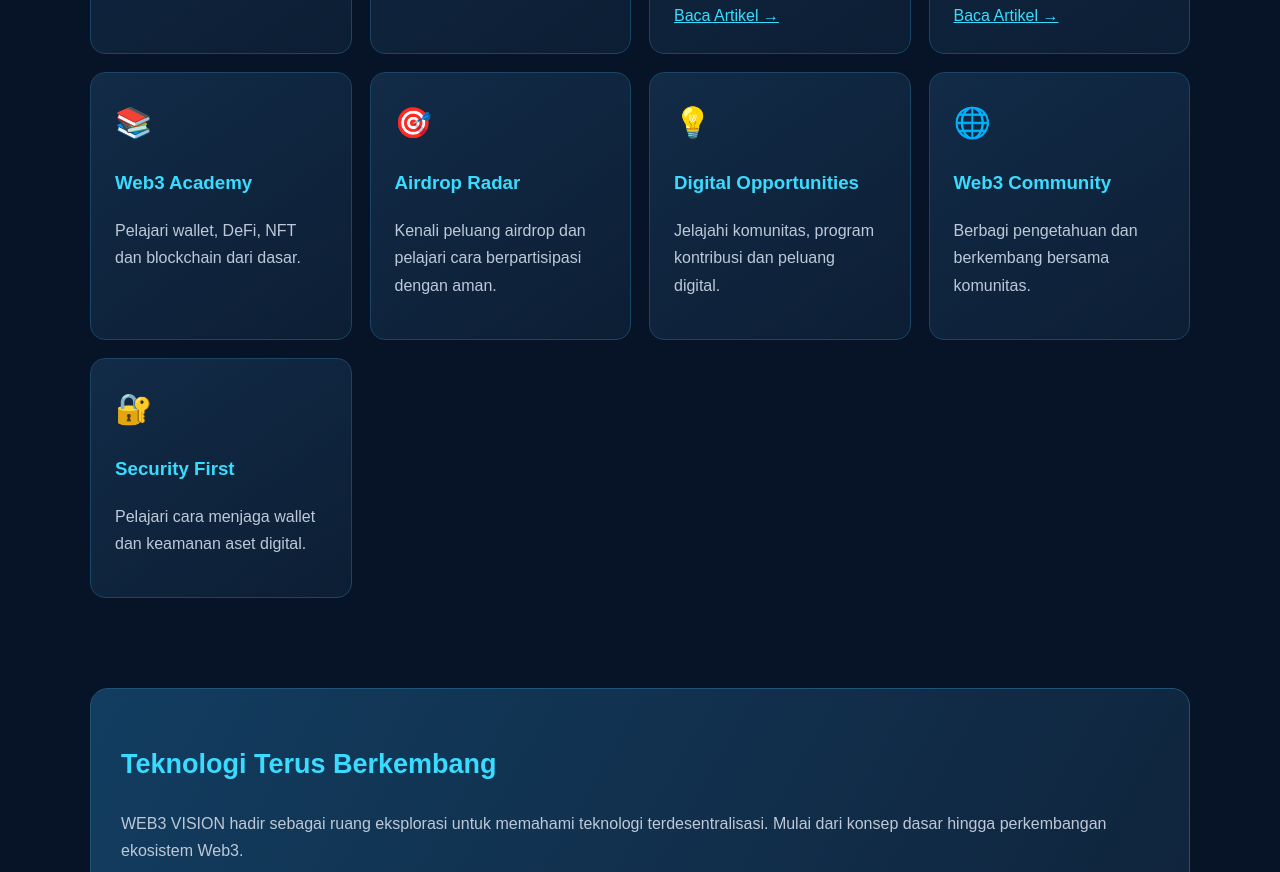
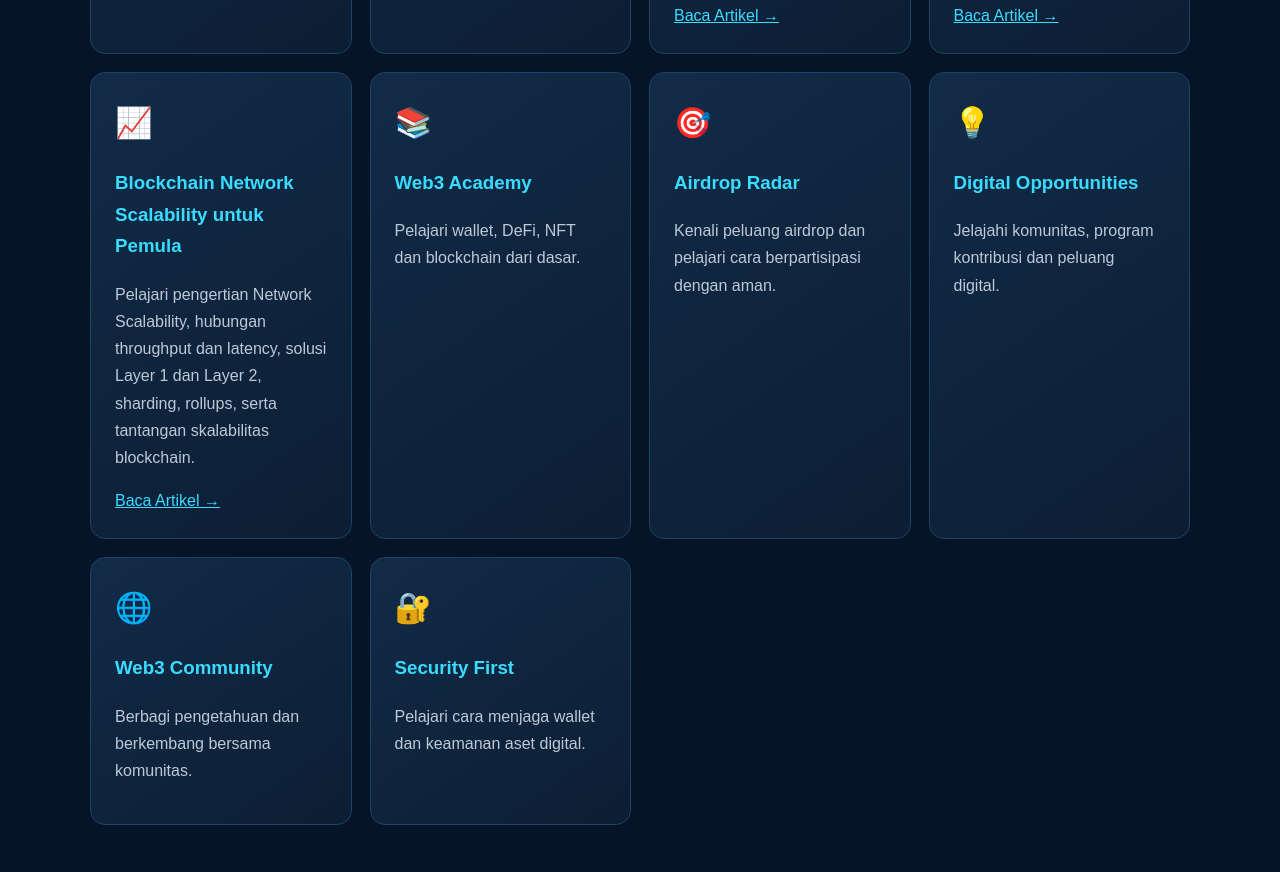
Before and after one commit to lukiirwansyah76-bot/lukiirwansyah76-bot.github.io, a website: page index.html in a window 1280 px wide. Shown: the part 6403-7275 px from the top of the page. Drawn offline with Linux system fonts and the light colour scheme.

Commit message:
Add Blockchain Network Scalability card to homepage

```diff
--- a/index.html
+++ b/index.html
@@ -662,6 +662,15 @@ Advertise With Us
   </a>
 </div>
 
+<div class="card">
+  <div class="icon">📈</div>
+  <h3>Blockchain Network Scalability untuk Pemula</h3>
+  <p>Pelajari pengertian Network Scalability, hubungan throughput dan latency, solusi Layer 1 dan Layer 2, sharding, rollups, serta tantangan skalabilitas blockchain.</p>
+  <a href="blockchain-network-scalability-untuk-pemula.html" style="color:#39dcff;">
+    Baca Artikel →
+  </a>
+</div>
+
 
   <div class="card">
     <div class="icon">📚</div>
```
